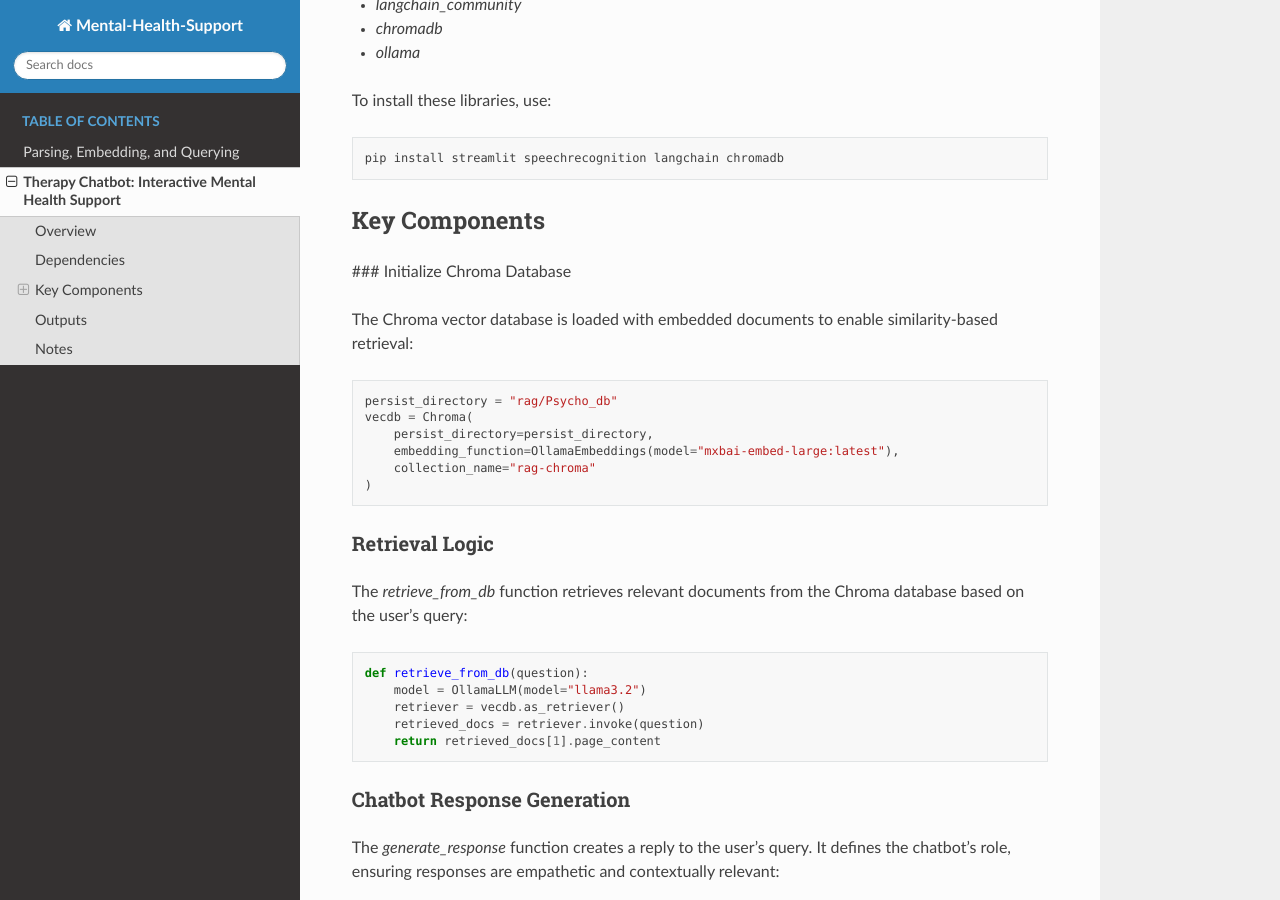
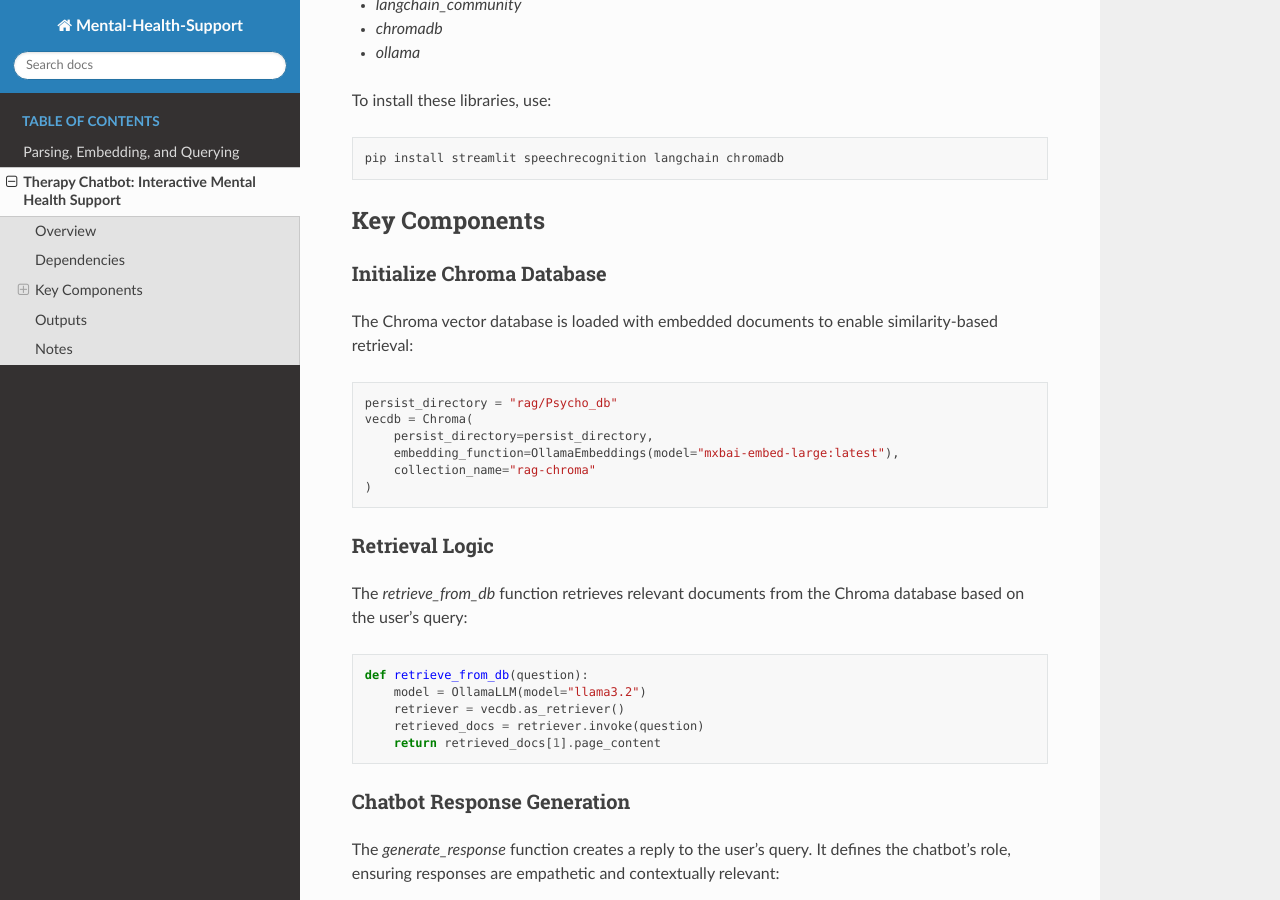
Before and after one commit to HyperMXD/Mental-Health-Support, a Sphinx documentation site: the page built from source/therapy_chatbot.rst, in a window 1280 px wide and 900 px high, scrolled down 748 px. Built offline with Sphinx 7.4.7 and the Read the Docs theme 3.1.0, drawn with Linux system fonts in a browser that asks for light colours.

Commit message:
fixed ##

```diff
--- a/source/therapy_chatbot.rst
+++ b/source/therapy_chatbot.rst
@@ -33,8 +33,9 @@ To install these libraries, use:
 
 Key Components
 --------------
-
-### Initialize Chroma Database
+^^^^^^^^^^^^^^^^^^^^^^^^^^
+Initialize Chroma Database
+^^^^^^^^^^^^^^^^^^^^^^^^^^
 
 The Chroma vector database is loaded with embedded documents to enable similarity-based retrieval:
 
```
